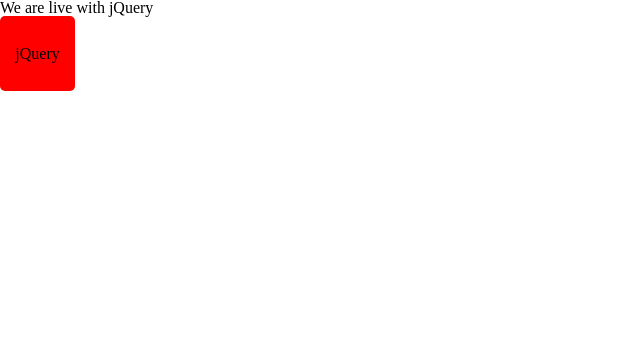
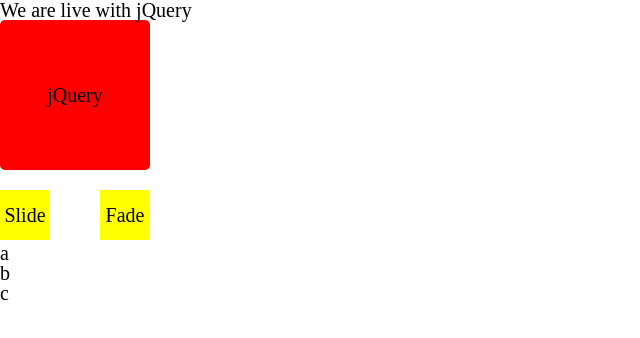
Before and after one commit to AlecWeber/jquery, a plain HTML site: page index.html in a window 1280 px wide. Shown: the whole page, without its empty margins (0-640 px from the left). Drawn offline with nearby package versions, Linux system fonts and the light colour scheme.

Commit message:
end of the day

```diff
--- a/index.html
+++ b/index.html
@@ -3,13 +3,28 @@
 
 <head>
     <link rel="stylesheet" type="text/css" href="stylesheets/css/main.css">
+    <script src="https://ajax.googleapis.com/ajax/libs/jquery/3.1.1/jquery.min.js"></script>
+
     <script type "text/javascript" src="js/min/main-min.js"></script>
     <title></title>
 </head>
 
 <body>
     <p>We are live with jQuery</p>
-    <div>jQuery</div>
+    <div id="jquery">jQuery</div>
+    <br>
+    <div id="buttonWrapper">
+        <div id="slide">Slide</div>
+        <div id="fadee">Fade</div>
+    </div>
+
+    <ul>
+        <li class="a">a</li>
+        <li>b</li>
+        <li class="a">c</li>
+    </ul>
+
+
 </body>
 
 </html>
--- a/js/main.js
+++ b/js/main.js
@@ -1,3 +1,12 @@
 $(document).ready(function(){
 
+  $('#slide').click(function(){
+    $('#jquery').slideToggle(2000);
+  });
+  $('#fadee').click(function(){
+    $('#jquery').fadeToggle(2000);
+  });
+  $('#jquery').click(function(){
+    $('div, ul li:nth-child(2)').fadeTo('slow', 0.5);
+  });
 });
--- a/js/min/main-min.js
+++ b/js/min/main-min.js
@@ -1 +1 @@
-$(document).ready(function(){});
+$(document).ready(function(){$("#slide").click(function(){$("#jquery").slideToggle(2e3)}),$("#fadee").click(function(){$("#jquery").fadeToggle(2e3)}),$("#jquery").click(function(){$("div, ul li:nth-child(2)").fadeTo("slow",.5)})});
--- a/stylesheets/sass/main.scss
+++ b/stylesheets/sass/main.scss
@@ -1,10 +1,47 @@
 @import "helpers/reset";
 
-div {
-  height: 75px;
-  width: 75px;
+body {
+  font-size: 20px;
+}
+
+#jquery {
+  height: 150px;
+  width: 150px;
   background-color: red;
   border-radius: 5px;
   text-align: center;
-  line-height: 75px;
+  line-height: 150px;
 }
+
+#buttonWrapper {
+  height: 50px;
+  width: 150px;
+  display: inline-block;
+}
+
+#slide {
+  height: 50px;
+  width: 50px;
+  background-color: yellow;
+  float: left;
+  margin-right: 10px;
+  text-align: center;
+  line-height: 50px;
+
+  &:hover {
+    cursor: pointer;
+  }
+}
+
+#fadee {
+  height: 50px;
+  width: 50px;
+  background-color: yellow;
+  float: right;
+  text-align: center;
+  line-height: 50px;
+
+  &:hover {
+    cursor: pointer;
+  }
+}
```
Also changed, not shown: stylesheets/css/main.css.
